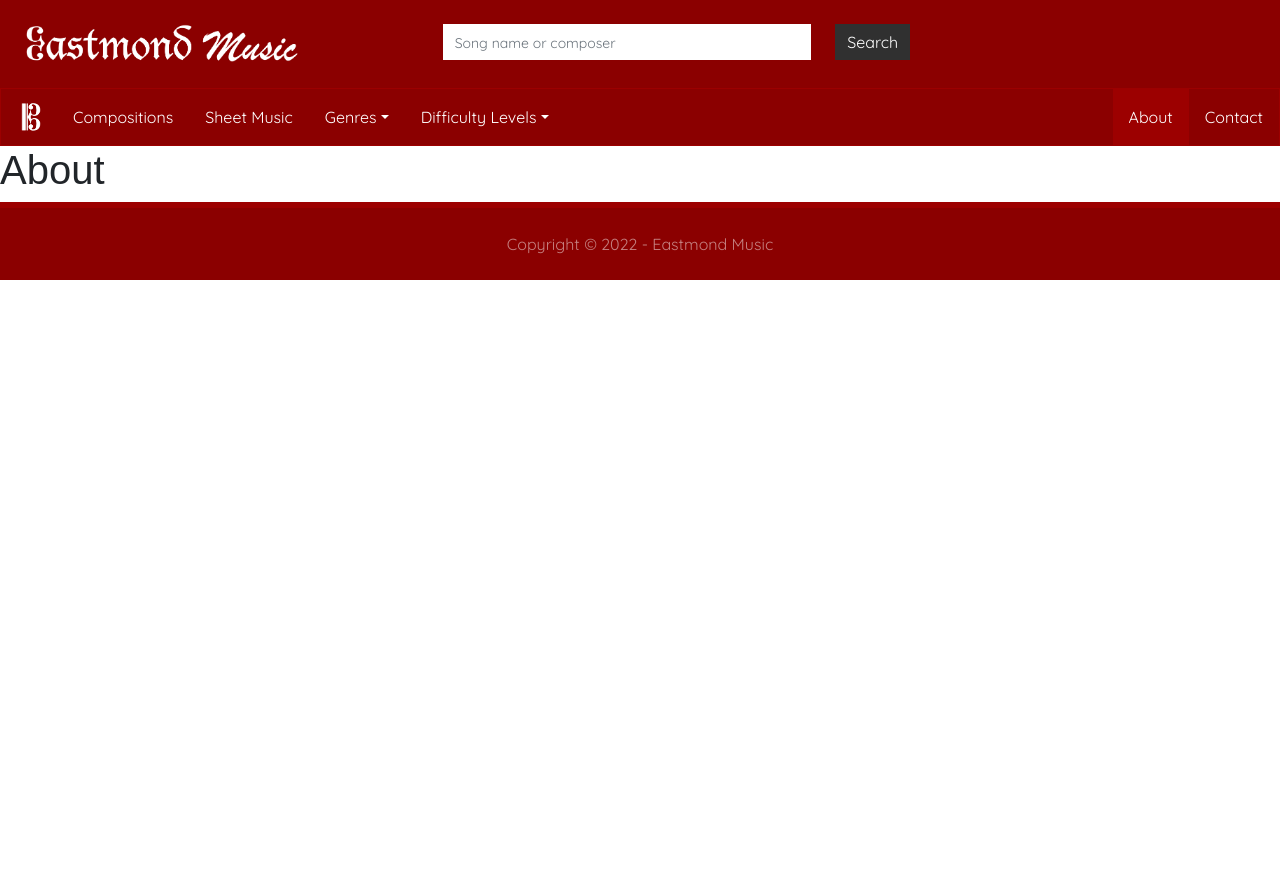
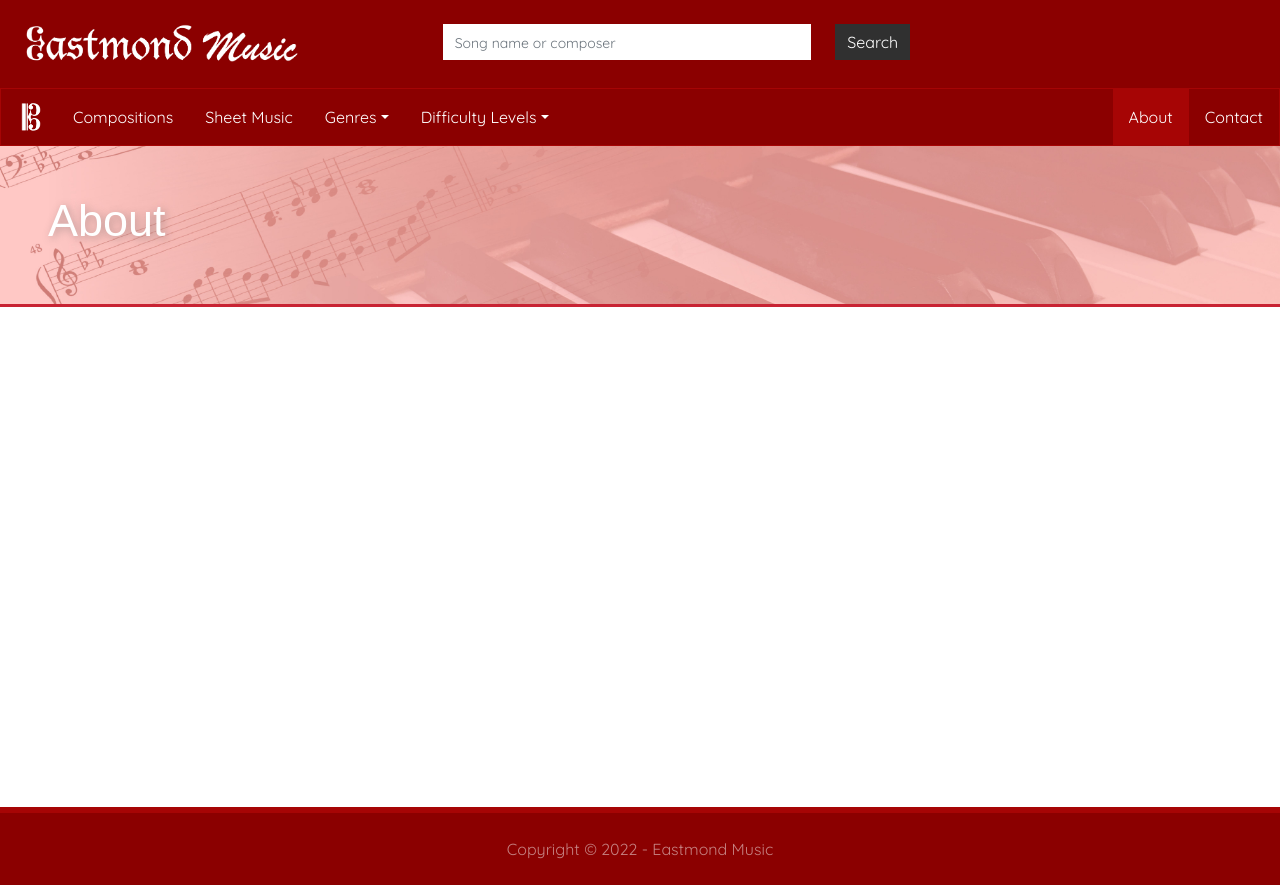
Before and after one commit to devin-eastmond/eastmond-music, a React (Create React App) app: page /about in a window 1280 px wide. Before the commit the page ends 800 px from the top, so only its background shows below. Built offline with nearby package versions, Linux system fonts and the light colour scheme; a web font is replaced by a local one.

Commit message:
Created page header component

```diff
--- a/public/index.html
+++ b/public/index.html
@@ -2,7 +2,7 @@
 <html lang="en">
   <head>
     <meta charset="utf-8" />
-    <link rel="icon" href="%PUBLIC_URL%/favicon.ico" />
+    <link rel="icon" href="%PUBLIC_URL%/img.png" />
     <link href="https://fonts.googleapis.com/css2?family=Koulen" rel="stylesheet">
     <link href="https://fonts.googleapis.com/css2?family=Radio Canada" rel="stylesheet">
     <link href="https://fonts.googleapis.com/css2?family=Quicksand&family=Roboto:wght@500;900&display=swap" rel="stylesheet">
@@ -26,7 +26,7 @@
       work correctly both with client-side routing and a non-root public URL.
       Learn how to configure a non-root public URL by running `npm run build`.
     -->
-    <title>React App</title>
+    <title>Eastmond Music</title>
   </head>
   <body>
     <noscript>You need to enable JavaScript to run this app.</noscript>
--- /dev/null
+++ b/src/components/pageHeader.jsx
@@ -0,0 +1,31 @@
+import React, {Component} from "react";
+import background from "../images/header.jpeg";
+
+
+class PageHeader extends Component {
+    children;
+
+    constructor(props) {
+        super(props);
+        this.children = props.children;
+    }
+
+    render() {
+        return (
+            <div className="background-image border-bottom-lighter-red p-5 text-white user-select-none"
+                 style={{backgroundImage: `url(${background})`}}>
+                <h1 className="header-text text-shadow">
+                    <a className={(this.props.showBackButton ? "visible" : "d-none") + " position-relative"}
+                       id="back-button" href="#">
+                        <span className="text-white back-arrow position-absolute">➜</span>
+                        <span className="invisible">➜ </span>
+                    </a>
+                    <span>{this.children}</span>
+                </h1>
+            </div>
+        )
+    }
+}
+
+
+export default PageHeader;
--- a/src/pages/about.jsx
+++ b/src/pages/about.jsx
@@ -1,9 +1,15 @@
 import React, { Component } from 'react';
+import PageHeader from "../components/pageHeader";
 
 
 class About extends Component {
     render() {
-        return <h1>About</h1>
+        return (
+            <>
+                <PageHeader showBackButton={false}>About</PageHeader>
+                <div style={{height: "500px"}}></div>
+            </>
+        )
     }
 }
 
--- a/src/pages/browse.jsx
+++ b/src/pages/browse.jsx
@@ -1,9 +1,15 @@
 import React, { Component } from 'react';
+import PageHeader from "../components/pageHeader";
 
 
 class Browse extends Component {
     render() {
-        return <h1>Browse</h1>
+        return (
+            <>
+                <PageHeader showBackButton={false}>Piano Sheet Music</PageHeader>
+                <div style={{height: "500px"}}></div>
+            </>
+        )
     }
 }
 
--- a/src/pages/compositions.jsx
+++ b/src/pages/compositions.jsx
@@ -1,9 +1,15 @@
 import React, { Component } from 'react';
+import PageHeader from "../components/pageHeader";
 
 
 class Compositions extends Component {
     render() {
-        return <h1>Compositions</h1>
+        return (
+            <>
+                <PageHeader showBackButton={false}>Compositions</PageHeader>
+                <div style={{height: "500px"}}></div>
+            </>
+        )
     }
 }
 
--- a/src/pages/contact.jsx
+++ b/src/pages/contact.jsx
@@ -1,9 +1,15 @@
 import React, { Component } from 'react';
+import PageHeader from "../components/pageHeader";
 
 
 class Contact extends Component {
     render() {
-        return <h1>Contact</h1>
+        return (
+            <>
+                <PageHeader showBackButton={false}>Contact</PageHeader>
+                <div style={{height: "500px"}}></div>
+            </>
+        )
     }
 }
 
--- a/src/styles/App.css
+++ b/src/styles/App.css
@@ -1,6 +1,7 @@
 :root {
     --main-bg-color: #8b0000;
-    --main-bg-color-light: #9c0000;
+    --main-bg-color-light: #a60505;
+    --main-bg-color-lighter: #c82333;
     --secondary-bg-color: #505050;
     --secondary-bg-color-light: #5A5A5A;
     --secondary-bg-color-dark: #303030;
@@ -34,6 +35,13 @@ h1, h2 {
     border-top-width: 6px;
 }
 
+.border-bottom-lighter-red {
+    border-width: 0;
+    border-bottom-width: 3px;
+    border-style: solid;
+    border-color: var(--main-bg-color-lighter);
+}
+
 .btn-gray {
     background-color: var(--secondary-bg-color-dark) !important;
     color: white!important;
@@ -42,3 +50,26 @@ h1, h2 {
 .btn-gray:hover {
     background-color: var(--secondary-bg-color) !important;
 }
+
+.background-image {
+    background-size: cover;
+    background-position: left bottom;
+    background-repeat: no-repeat;
+}
+
+.header-text {
+    font-size: 45px;
+}
+
+.text-shadow {
+    text-shadow: 2px 2px 8px #55555566;
+}
+
+.back-arrow {
+    transition: 0.2s;
+    transform: rotate(180deg)!important;
+}
+
+#back-button:hover .back-arrow {
+    transform: translateX(-10px) rotate(180deg)!important;
+}
```
Also changed, not shown: public/img.png (added), src/images/header.jpeg (added).
